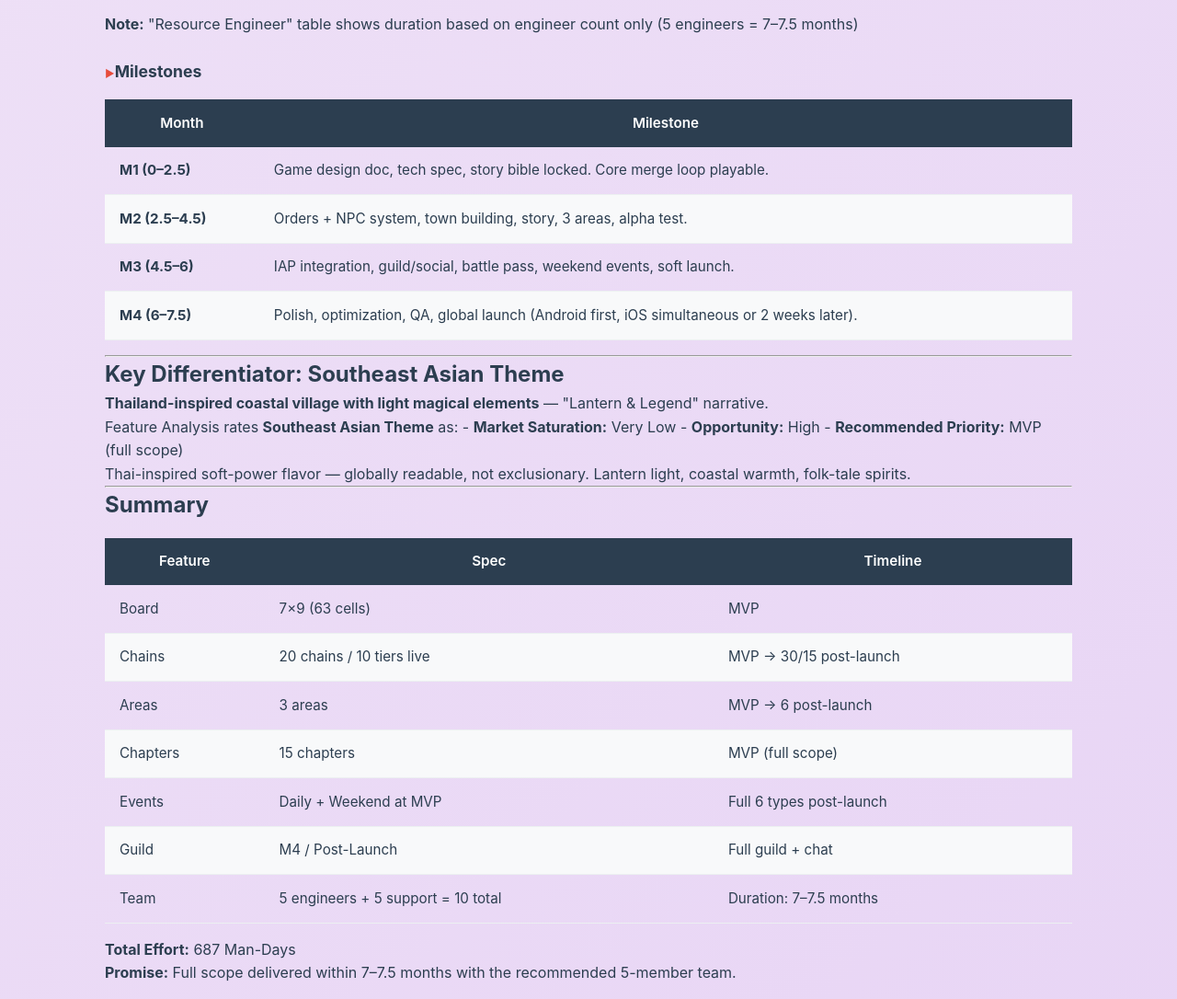
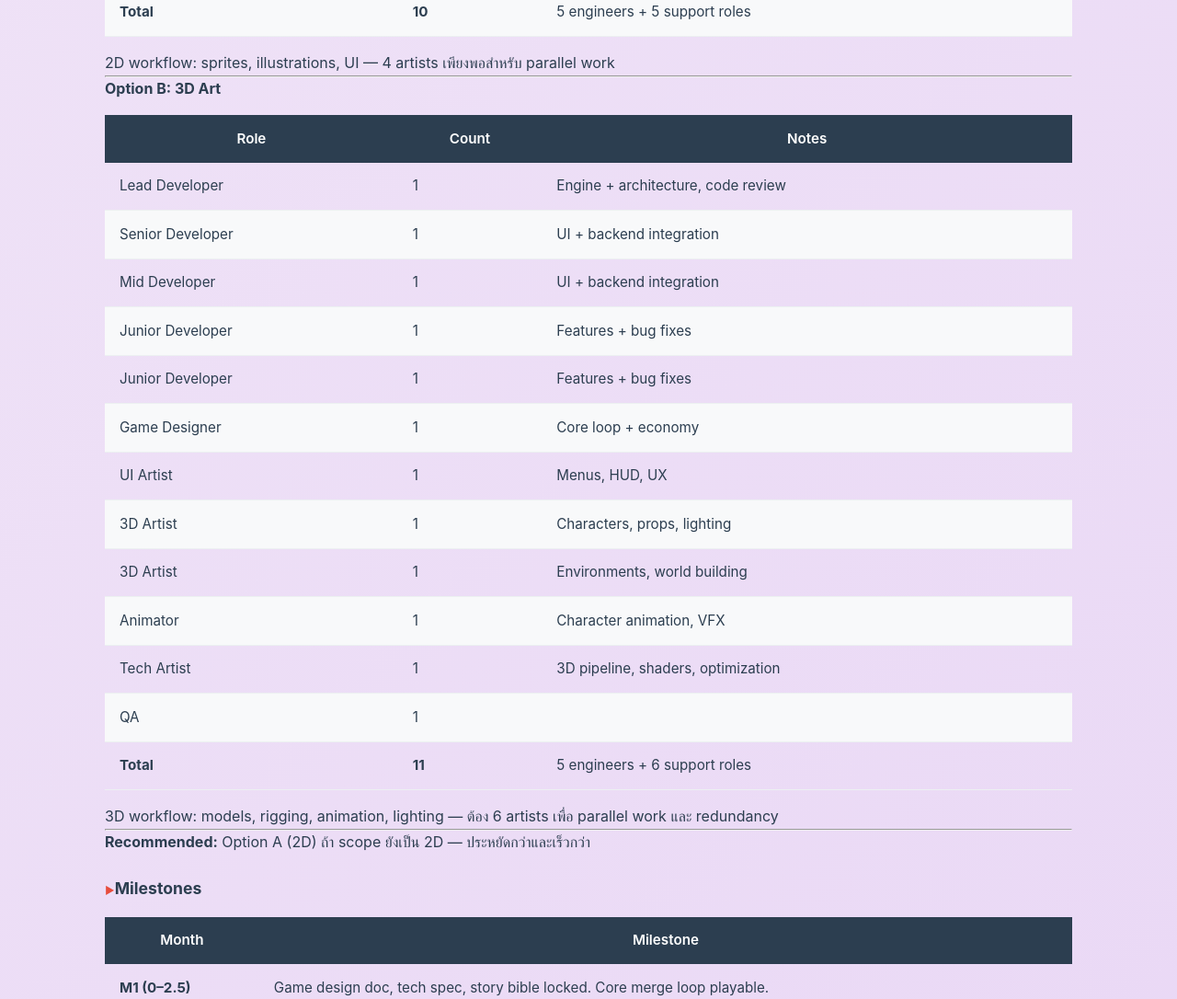
Before and after one commit to MikHaiLz404/bonfire-jumbojumps, a plain HTML site: page public/MVP_Scope_Recommendation.html in a window 1280 px wide. Shown: the part 3536-4622 px from the top of the page at 92% size. Drawn offline with Linux system fonts and the light colour scheme.

Commit message:
Add 2D/3D team options: A=2D (10 ppl), B=3D (11 ppl)

```diff
--- a/public/MVP_Scope_Recommendation.html
+++ b/public/MVP_Scope_Recommendation.html
@@ -237,7 +237,8 @@
 <li>Unity has stronger mobile F2P tooling, Merge Mansion / Seaside Escape reference architecture</li>
 <li>Clean Architecture + MVVM + UniRx + VContainer</li>
 </ul>
-<h3>Team Structure (5 Engineers + 5 Support Roles)</h3>
+<h3>Team Structure (5 Engineers + N Support Roles)</h3>
+<h4>Option A: 2D Art (Current Scope)</h4>
 <table>
 <thead>
 <tr>
@@ -310,8 +311,91 @@
 </tbody>
 </table>
 <blockquote>
-<p><strong>Note:</strong> "Resource Engineer" table shows duration based on engineer count only (5 engineers = 7–7.5 months)</p>
+<p>2D workflow: sprites, illustrations, UI — 4 artists เพียงพอสำหรับ parallel work</p>
 </blockquote>
+<hr />
+<h4>Option B: 3D Art</h4>
+<table>
+<thead>
+<tr>
+<th>Role</th>
+<th>Count</th>
+<th>Notes</th>
+</tr>
+</thead>
+<tbody>
+<tr>
+<td>Lead Developer</td>
+<td>1</td>
+<td>Engine + architecture, code review</td>
+</tr>
+<tr>
+<td>Senior Developer</td>
+<td>1</td>
+<td>UI + backend integration</td>
+</tr>
+<tr>
+<td>Mid Developer</td>
+<td>1</td>
+<td>UI + backend integration</td>
+</tr>
+<tr>
+<td>Junior Developer</td>
+<td>1</td>
+<td>Features + bug fixes</td>
+</tr>
+<tr>
+<td>Junior Developer</td>
+<td>1</td>
+<td>Features + bug fixes</td>
+</tr>
+<tr>
+<td>Game Designer</td>
+<td>1</td>
+<td>Core loop + economy</td>
+</tr>
+<tr>
+<td>UI Artist</td>
+<td>1</td>
+<td>Menus, HUD, UX</td>
+</tr>
+<tr>
+<td>3D Artist</td>
+<td>1</td>
+<td>Characters, props, lighting</td>
+</tr>
+<tr>
+<td>3D Artist</td>
+<td>1</td>
+<td>Environments, world building</td>
+</tr>
+<tr>
+<td>Animator</td>
+<td>1</td>
+<td>Character animation, VFX</td>
+</tr>
+<tr>
+<td>Tech Artist</td>
+<td>1</td>
+<td>3D pipeline, shaders, optimization</td>
+</tr>
+<tr>
+<td>QA</td>
+<td>1</td>
+<td></td>
+</tr>
+<tr>
+<td><strong>Total</strong></td>
+<td><strong>11</strong></td>
+<td>5 engineers + 6 support roles</td>
+</tr>
+</tbody>
+</table>
+<blockquote>
+<p>3D workflow: models, rigging, animation, lighting — ต้อง 6 artists เพื่อ parallel work และ redundancy</p>
+</blockquote>
+<hr />
+<p><strong>Recommended:</strong> Option A (2D) ถ้า scope ยังเป็น 2D — ประหยัดกว่าและเร็วกว่า</p>
 <h3>Milestones</h3>
 <table>
 <thead>
@@ -390,8 +474,18 @@
 </tr>
 <tr>
 <td>Team</td>
-<td>5 engineers + 5 support = 10 total</td>
-<td>Duration: 7–7.5 months</td>
+<td>Option A: 2D = 10 total</td>
+<td>5 engineers + 5 artists</td>
+</tr>
+<tr>
+<td>Team</td>
+<td>Option B: 3D = 11 total</td>
+<td>5 engineers + 6 artists</td>
+</tr>
+<tr>
+<td>Duration</td>
+<td>7–7.5 months</td>
+<td>(based on 5 engineers)</td>
 </tr>
 </tbody>
 </table>
```
Also changed, not shown: public/M1_DELIVERABLES.html (+80 -1 lines), 2 other files.
